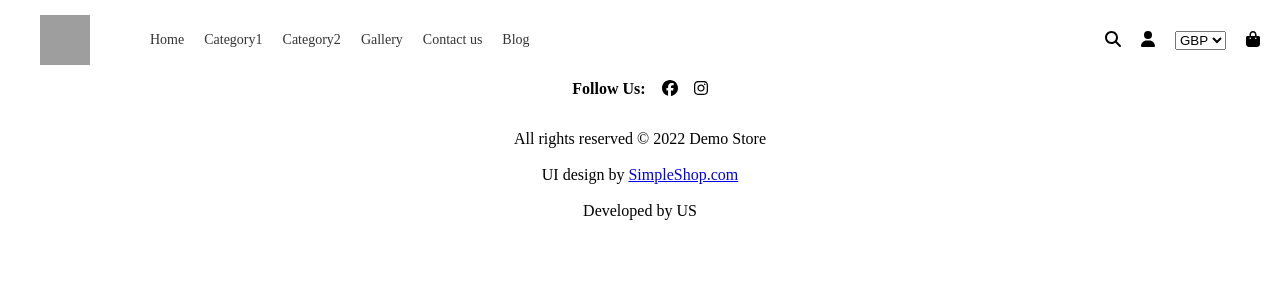
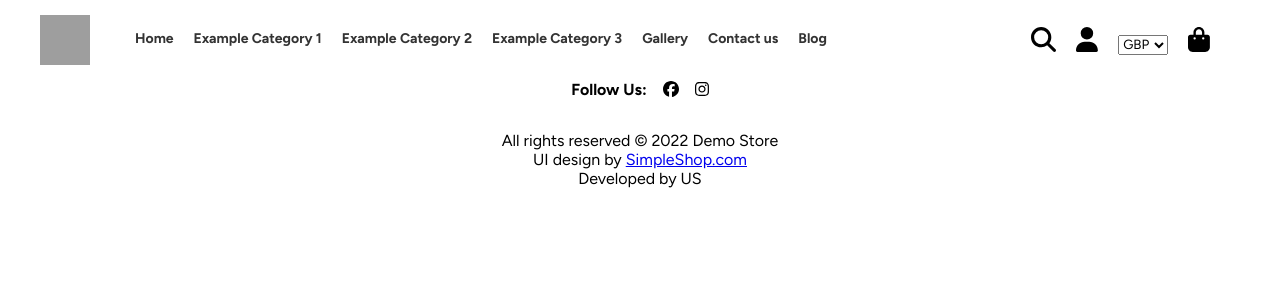
Before and after one commit to Osama-Mamdoh/ghmhk-shopping-app, an Angular app: page / in a window 1280 px wide. Shown: the top 300 px of the page. Built offline with nearby package versions, Linux system fonts and the light colour scheme; grey boxes are pictures that could not be loaded.

Commit message:
Change some of navbar and footer styles and add global font

```diff
--- a/src/app/shared/components/footer/footer.component.html
+++ b/src/app/shared/components/footer/footer.component.html
@@ -7,9 +7,7 @@
     </div>
     <div class="copyrights">
         <p>All rights reserved &copy; 2022 Demo Store</p>
-        <br>
         <p>UI design by <a href="https://www.simpleshop.com">SimpleShop.com</a></p>
-        <br>
         <p>Developed by US</p>
     </div>
     <div class="paymentsOption">
--- a/src/app/shared/components/navbar/navbar.component.html
+++ b/src/app/shared/components/navbar/navbar.component.html
@@ -9,11 +9,15 @@
                 <span></span>
             </li>
             <li>
-                <a routerLink="/home">Category1</a>
+                <a routerLink="/home">Example Category 1</a>
                 <span></span>
             </li>
             <li>
-                <a routerLink="/home">Category2</a>
+                <a routerLink="/home">Example Category 2</a>
+                <span></span>
+            </li>
+            <li>
+                <a routerLink="/home">Example Category 3</a>
                 <span></span>
             </li>
             <li>
--- a/src/app/shared/components/navbar/navbar.component.scss
+++ b/src/app/shared/components/navbar/navbar.component.scss
@@ -18,15 +18,14 @@ nav{
             align-items: center;
             list-style: none;
             height: 80px;
-            margin-left: 60px;
-            font-weight: 300;
+            margin-left: 45px;
+            font-weight: bold;
             // padding-left: 70px;
             li{
                 margin-right: 20px;
                 a{
                     color: #333;
                     font-size: 14px;
-                    font-weight: 500;
                     &:hover{
                         color: #00a0e9;
                     }
@@ -40,12 +39,13 @@ nav{
                     height: 2px;
                     margin-left: auto;
                     margin-right: auto;
+                    margin-top: 3px;
                     animation-name: out;
-                    animation-duration: 500ms;
+                    animation-duration: 300ms;
                 }
                 &:hover > span {
                     animation-name: in;
-                    animation-duration: 500ms;
+                    animation-duration: 300ms;
                     animation-fill-mode: forwards;
                 }
                 @keyframes in {
@@ -66,9 +66,14 @@ nav{
             align-items: center;
             list-style: none;
             height: 80px;
-            padding-left: 70px;
+            margin-right: 50px;
+            font-size: 25px;
+            // padding-left: 70px;
             li{
                 margin-right: 20px;
+                align-items: center;
+                text-align: center;
+
                 a{
                     color: #333;
                     font-size: 14px;
@@ -77,9 +82,9 @@ nav{
                         color: #00a0e9;
                     }
                 }
-                align-items: center;
-                text-align: center;
-
+                select{
+                    height: 100%;
+                }
             }
         }
     }
--- a/src/styles.scss
+++ b/src/styles.scss
@@ -1,4 +1,8 @@
+@import url('https://fonts.googleapis.com/css2?family=Figtree:wght@300;400;500;600;700;800;900&display=swap');
+
 *{
     margin: 0;
     padding: 0;
+    font-family: 'Figtree', sans-serif;
+
 }
```
